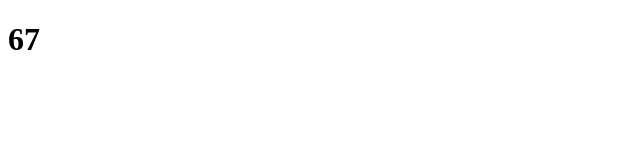
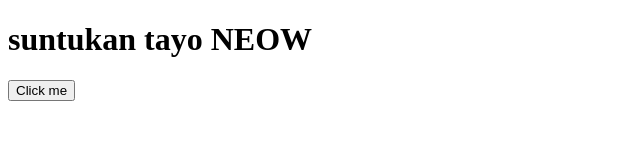
Before and after one commit to krishnotokayys/CCS101_Pinili, a plain HTML site: page index.html in a window 1280 px wide. Shown: the whole page, without its empty margins (0-640 px from the left). Drawn offline with Linux system fonts and the light colour scheme.

Commit message:
Update index.html

```diff
--- a/index.html
+++ b/index.html
@@ -3,9 +3,11 @@
 <head>
     <meta charset="UTF-8">
     <meta name="viewport" content="width=device-width, initial-scale=1.0">
-    <title>Bayot ang ni basa</title>
+    <title>Pinili CCS101</title>
 </head>
 <body>
-    <h1>67</h1>
+    <h1>suntukan tayo NEOW</h1>
+
+    <button>Click me</button>
 </body>
 </html>
```
